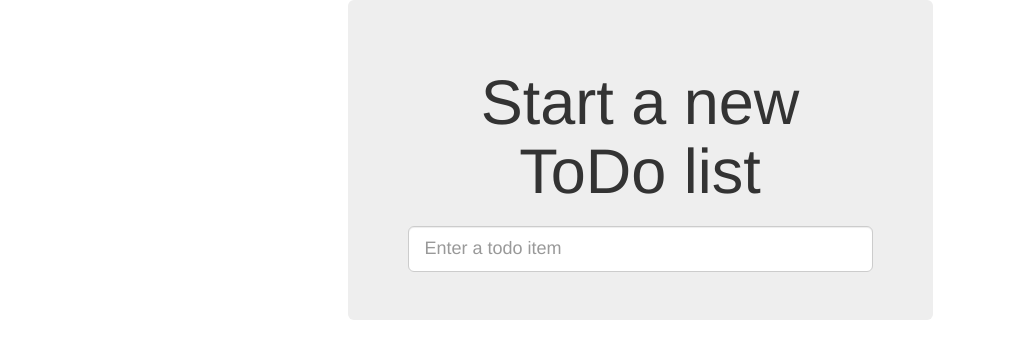
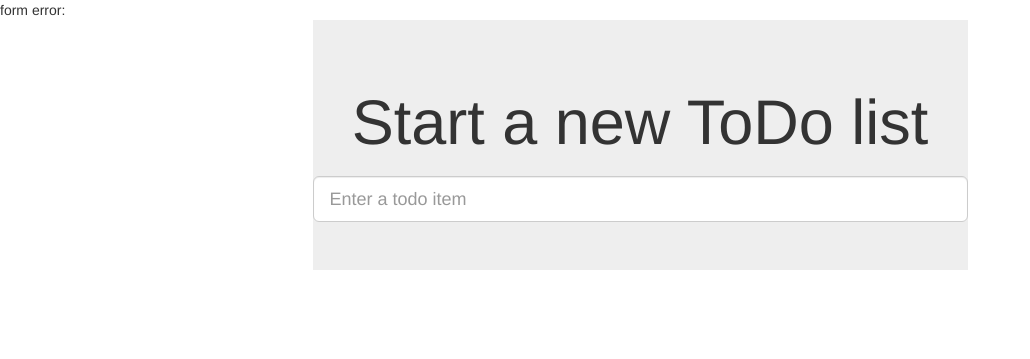
Before and after one commit to mathhun/tdd-python-book, a Django app: page / in a window 1280 px wide. Shown: the top 359 px of the page, without its empty margins (0-1030 px from the left). Run offline with Django 3.2, Linux system fonts and the light colour scheme; some libraries are stand-ins or nearby versions.

Commit message:
use form in all views, back to working state

```diff
--- a/lists/templates/base.html
+++ b/lists/templates/base.html
@@ -7,6 +7,7 @@
     <link href="/static/base.css" rel="stylesheet" media="screen">
   </head>
   <body>
+    <div>form error: {{ form.errors }}</div.
     <div class="container">
       <div class="row">
         <div class="col-md-6 col-md-offset-3 jumbotron">
@@ -15,9 +16,9 @@
             <form method="POST" action="{% block form_action %}{% endblock %}">
               {{ form.text }}
               {% csrf_token %}
-              {% if error %}
+              {% if form.errors %}
               <div class="form-group has-error">
-                <span class="help-block">{{ error }}</span>
+                <div class="help-block">{{ form.text.errors }}</div>
               </div>
               {% endif %}
             </form>
--- a/lists/views.py
+++ b/lists/views.py
@@ -9,28 +9,19 @@ def home_page(request):
 
 def view_list(request, list_id):
     list_ = List.objects.get(id=list_id)
-    error = None
-
+    form = ItemForm()
     if request.method == 'POST':
-        try:
-            item = Item.objects.create(text=request.POST['item_text'], list=list_)
-            item.full_clean()
-            item.save()
+        form = ItemForm(data=request.POST)
+        if form.is_valid():
+            Item.objects.create(text=request.POST['text'], list=list_)
             return redirect(list_)
-        except ValidationError:
-            item.delete()
-            error = "You can't have an empty list item"
-
-    return render(request, 'list.html', {'list': list_, 'error': error})
+    return render(request, 'list.html', {'list': list_, 'form': form})
 
 def new_list(request):
-    list_ = List.objects.create()
-    item = Item.objects.create(text=request.POST['item_text'], list=list_)
-    try:
-        item.full_clean()
-        item.save()
-    except ValidationError:
-        list_.delete()
-        error = "You can't have an empty list item"
-        return render(request, 'home.html', {"error": error})
-    return redirect(list_)
+    form = ItemForm(data=request.POST)
+    if form.is_valid():
+        list_ = List.objects.create()
+        Item.objects.create(text=request.POST['text'], list=list_)
+        return redirect(list_)
+    else:
+        return render(request, 'home.html', {"form": form})
```
Also changed, not shown: lists/tests/test_views.py (+46 -24 lines).
